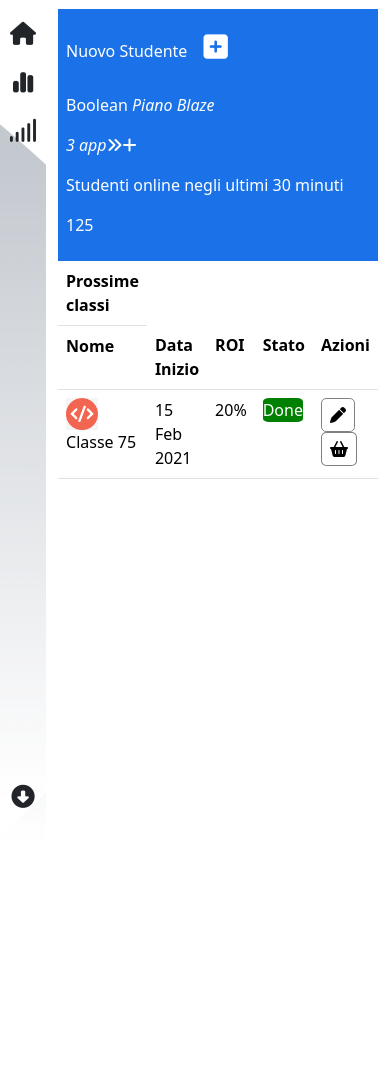
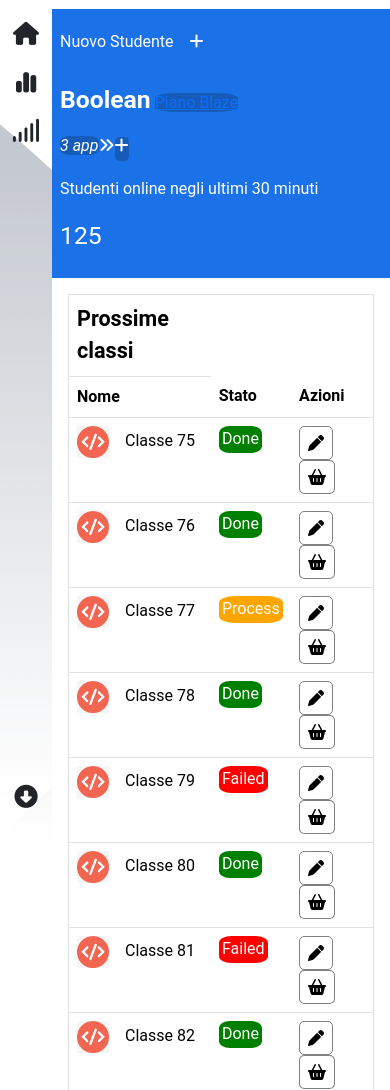
Before and after one commit to Samuele-Chioda/html-css-bootstrap-dashboard, a plain HTML site: page index.html in a window 390 px wide. Shown: the part 87-1177 px from the top of the page. Before the commit the page ends 940 px from the top, so only its background shows below. Drawn offline with nearby package versions, Linux system fonts and the light colour scheme.

Commit message:
table and media query

```diff
--- a/css/style.css
+++ b/css/style.css
@@ -1,6 +1,7 @@
-/* body{
+body{
     font-family: 'Roboto', sans-serif;
-} */
+}
+
 *{
     box-sizing: border-box;
     padding: 0;
@@ -16,7 +17,6 @@ li i{
 }
 
 .sidebar{
-    width:100px;
     height: 100vh;
     justify-content: space-between;
     align-content: center;
@@ -33,6 +33,12 @@ ul{
 
 .my_bg-white{
     background-color: white;
+}
+
+.my_round{
+    background-color:#165bba;
+    border-radius: 25%;
+    height: 1.5rem;
 }
 
 #height{
@@ -53,7 +59,14 @@ ul{
     color:white;
     background-color: green;
     border: none;
-    border-radius: 15%;
+    border-radius: 25%;
+    padding:0.1rem 0.2rem;
+}
+#yellow{
+    background-color:orange;
+}
+#red{
+    background-color: red;
 }
 
 .my_border{
@@ -62,3 +75,27 @@ ul{
     margin-right:0.4rem;
     border-radius:15%;
 }
+
+@media screen and (max-width:768px){
+    .my_d-none{
+        display: none;
+    }
+    .sidebar{
+        width: 60px;
+    }
+}
+
+@media screen and (min-width:768px){
+    .sidebar{
+        width: 120px;
+    }
+    #block-student{
+        display:flex;
+        justify-content: space-between;
+    }
+}
+
+@media (min-width: 576px){
+    .container{
+    max-width: 100%;}
+}
--- a/index.html
+++ b/index.html
@@ -5,7 +5,6 @@
     <meta charset="UTF-8">
     <meta name="viewport" content="width=device-width, initial-scale=1.0">
     <title>html-css-bootstrap-dashboard</title>
-    <!-- <link rel="preconnect" href="https://fonts.googleapis.com"> <link rel="preconnect" href="https://fonts.gstatic.com" crossorigin> <link href="https: //fonts.googleapis.com/css2?family=Roboto:ital,wght@0,100;0,300;0,400;0,500;0,700;0,900;1,100;1,300;1,400;1,500;1,700;1,900&display=swap" rel="stylesheet" > -->
     <link rel="stylesheet" href="https://cdnjs.cloudflare.com/ajax/libs/font-awesome/6.5.2/css/all.min.css"
         integrity="sha512-SnH5WK+bZxgPHs44uWIX+LLJAJ9/2PkPKZ5QiAj6Ta86w+fsb2TkcmfRyVX3pBnMFcV7oQPJkl9QevSCWr3W6A=="
         crossorigin="anonymous" referrerpolicy="no-referrer" />
@@ -44,64 +43,130 @@
             <div class="sidebar d-flex">
                 <div class="navbar start d-flex justify-content-center">
                     <ul class="no-padding-left">
-                        <li><i class="fa-solid fa-house mb-3 fs-3"></i><a class="d-none d-md-inline" href="#">Home</a>
+                        <li><i class="fa-solid fa-house mb-3 fs-3"></i><a class="d-none d-md-inline text-decoration-none" href="#">Home</a>
                         </li>
-                        <li><i class="fa-solid fa-chart-simple mb-3 fs-3"></i><a class="d-none d-md-inline"
+                        <li><i class="fa-solid fa-chart-simple mb-3 fs-3"></i><a class="d-none d-md-inline text-decoration-none"
                                 href="#">Stats</a></li>
-                        <li><i class="fa-solid fa-signal mb-3  fs-3"></i><a class="d-none d-md-inline"
+                        <li><i class="fa-solid fa-signal mb-3  fs-3"></i><a class="d-none d-md-inline text-decoration-none"
                                 href="#">Signal</a></li>
                     </ul>
                 </div>
                 <div class="navbar end d-flex justify-content-center">
                     <ul class="no-padding-left">
-                        <li><i class="fa-solid fa-circle-down mb-3 fs-3"></i><a class="d-none d-sm-inline"
-                                href="#">Home</a></li>
+                        <li><i class="fa-solid fa-circle-down mb-3 fs-3"></i><a class="d-none d-md-inline text-decoration-none"
+                                href="#">Admin</a></li>
                     </ul>
                 </div>
             </div>
-            <div class="container">
+            <div class="container m-0 p-0">
                 <div class="row">
-                    <div class="col1">
-                        <div id="height" class="cl-12-sm w-100">
+                    <div class="col-12">
+                        <div id="height" class="w-100">
                             <div class="main p-2 cl-12-sm" id="block-student">
                                 <div class="sec student">
                                     <p id="plus">
-                                        Nuovo Studente<i class="fa-solid fa-square-plus fs-1 p-3"></i>
+                                        Nuovo Studente<i class="fa-solid fa-plus fs-6 p-3"></i>
                                     </p>
                                 </div>
                                 <div class="sec piano">
-                                    <p>
-                                        Boolean <i>Piano Blaze</i>
+                                    <p class=""><span class="fw-bold fs-2">Boolean</span>
+                                        <a class="my_round">Piano Blaze</a>
                                     </p>
-                                    <p><i>3 app</i><i class="fa-solid fa-angles-right"></i><i class="fa-solid fa-plus"></i></p>
+                                    <p><i class="my_round">3 app</i><i class="fa-solid fa-angles-right "></i><i
+                                            class="fa-solid fa-plus my_round"></i></p>
                                 </div>
                                 <div class="sec online">
                                     <p>Studenti online negli ultimi 30 minuti </p>
-                                    <p>125</p>
+                                    <p class="fs-2">125</p>
                                 </div>
                             </div>
                         </div>
-                            <div class="cl-12-sm cl-9-md">
-                                <table class="table">
+                        <div class="cl-12-sm p-3">
+                            <table class="table border">
                                 <thead>
                                     <tr>
-                                            <th scope="col">Prossime classi</th>
+                                        <th class="fs-4" scope="col">Prossime classi</th>
                                     </tr>
                                 </thead>
                                 <tbody>
                                     <tr>
                                         <th>Nome</th>
-                                            <th>Data Inizio</th>
-                                            <th>ROI</th>
+                                        <th class="my_d-none">Data Inizio</th>
+                                        <th class="my_d-none">ROI</th>
                                         <th>Stato</th>
                                         <th>Azioni</th>
                                     </tr>
                                     <tr>
-                                            <td><img class="img-fluid" id="avatar-class" src="./img/class-avatar.jpg" alt="stats">Classe 75</td>
-                                            <td>15 Feb 2021</td>
-                                            <td>20%</td>
-                                            <td><button class="green">Done</button></td>
-                                            <td><i class="fa-solid fa-pen my_border"></i><i class="fa-solid fa-basket-shopping my_border"></i></td>
+                                        <td><img class="img-fluid" id="avatar-class" src="./img/class-avatar.jpg"
+                                                alt="stats">Classe 75</td>
+                                        <td class="my_d-none">15 Feb 2021</td>
+                                        <td class="my_d-none">20%</td>
+                                        <td><button class="green active">Done</button></td>
+                                        <td><i class="fa-solid fa-pen my_border"></i><i
+                                                class="fa-solid fa-basket-shopping my_border"></i></td>
+                                    </tr>
+                                    <tr>
+                                        <td><img class="img-fluid" id="avatar-class" src="./img/class-avatar.jpg"
+                                                alt="stats">Classe 76</td>
+                                        <td class="my_d-none">16 Feb 2021</td>
+                                        <td class="my_d-none">20%</td>
+                                        <td><button class="green active">Done</button></td>
+                                        <td><i class="fa-solid fa-pen my_border"></i><i
+                                                class="fa-solid fa-basket-shopping my_border"></i></td>
+                                    </tr>
+                                    <tr>
+                                        <td><img class="img-fluid" id="avatar-class" src="./img/class-avatar.jpg"
+                                                alt="stats">Classe 77</td>
+                                        <td class="my_d-none">17 Feb 2021</td>
+                                        <td class="my_d-none">20%</td>
+                                        <td><button id="yellow" class="green active">Process</button></td>
+                                        <td><i class="fa-solid fa-pen my_border"></i><i
+                                                class="fa-solid fa-basket-shopping my_border"></i></td>
+                                    </tr>
+                                    <tr>
+                                        <td><img class="img-fluid" id="avatar-class" src="./img/class-avatar.jpg"
+                                                alt="stats">Classe 78</td>
+                                        <td class="my_d-none">18 Feb 2021</td>
+                                        <td class="my_d-none">20%</td>
+                                        <td><button class="green active">Done</button></td>
+                                        <td><i class="fa-solid fa-pen my_border"></i><i
+                                                class="fa-solid fa-basket-shopping my_border"></i></td>
+                                    </tr>
+                                    <tr>
+                                        <td><img class="img-fluid" id="avatar-class" src="./img/class-avatar.jpg"
+                                                alt="stats">Classe 79</td>
+                                        <td class="my_d-none">19 Feb 2021</td>
+                                        <td class="my_d-none">20%</td>
+                                        <td><button id="red" class="green active">Failed</button></td>
+                                        <td><i class="fa-solid fa-pen my_border"></i><i
+                                                class="fa-solid fa-basket-shopping my_border"></i></td>
+                                    </tr>
+                                    <tr>
+                                        <td><img class="img-fluid" id="avatar-class" src="./img/class-avatar.jpg"
+                                                alt="stats">Classe 80</td>
+                                        <td class="my_d-none">20 Feb 2021</td>
+                                        <td class="my_d-none">20%</td>
+                                        <td><button class="green active">Done</button></td>
+                                        <td><i class="fa-solid fa-pen my_border"></i><i
+                                                class="fa-solid fa-basket-shopping my_border"></i></td>
+                                    </tr>
+                                    <tr>
+                                        <td><img class="img-fluid" id="avatar-class" src="./img/class-avatar.jpg"
+                                                alt="stats">Classe 81</td>
+                                        <td class="my_d-none">21 Feb 2021</td>
+                                        <td class="my_d-none">20%</td>
+                                        <td><button id="red" class="green active">Failed</button></td>
+                                        <td><i class="fa-solid fa-pen my_border"></i><i
+                                                class="fa-solid fa-basket-shopping my_border"></i></td>
+                                    </tr>
+                                    <tr>
+                                        <td><img class="img-fluid" id="avatar-class" src="./img/class-avatar.jpg"
+                                                alt="stats">Classe 82</td>
+                                        <td class="my_d-none">22 Feb 2021</td>
+                                        <td class="my_d-none">20%</td>
+                                        <td><button class="green active ">Done</button></td>
+                                        <td><i class="fa-solid fa-pen my_border"></i><i
+                                                class="fa-solid fa-basket-shopping my_border"></i></td>
                                     </tr>
                                 </tbody>
                             </table>
```
Lines whose indentation alone changed are shown as unchanged.
